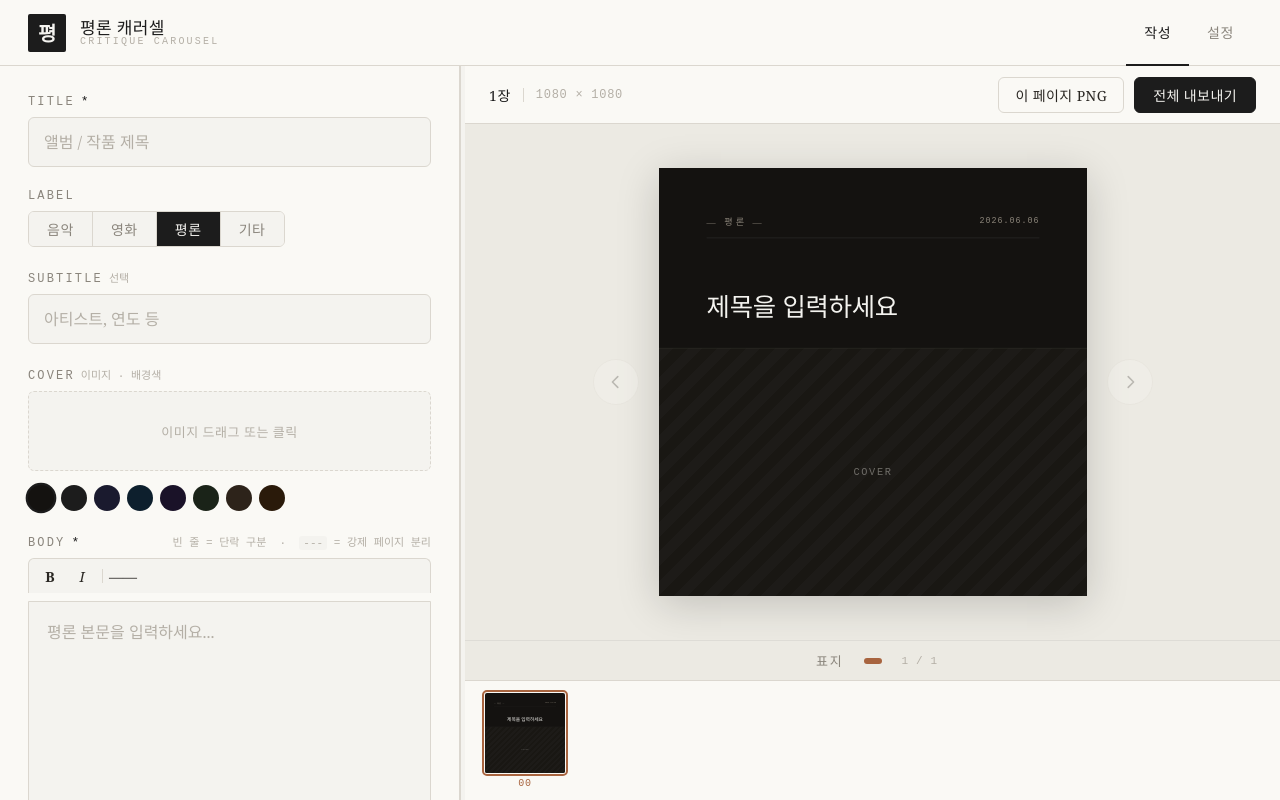
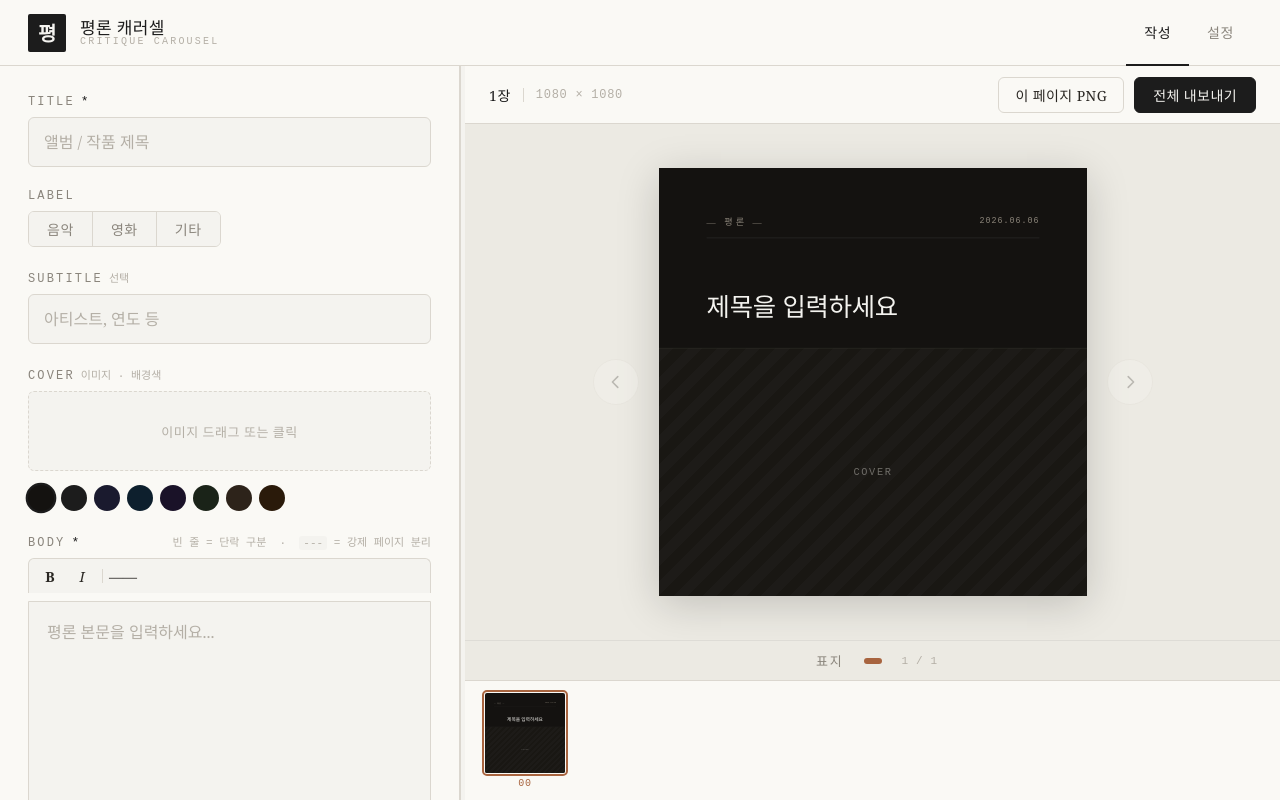
Before and after one commit to juuck14/Carousella, a React (Vite) app in the folder frontend/: page / in a window 1280 px wide. Built offline with nearby package versions, Linux system fonts and the light colour scheme.

Commit message:
평론 제거

```diff
--- a/frontend/src/components/InputPanel.jsx
+++ b/frontend/src/components/InputPanel.jsx
@@ -147,7 +147,7 @@ export default function InputPanel({ doc, setDoc, settings, onSettingsChange })
       <div className={styles.field}>
         <label className={styles.label}>LABEL</label>
         <div className={styles.labelPicker}>
-          {['음악', '영화', '평론', '기타'].map(l => (
+          {['음악', '영화', '기타'].map(l => (
             <button
               key={l}
               type="button"
```
